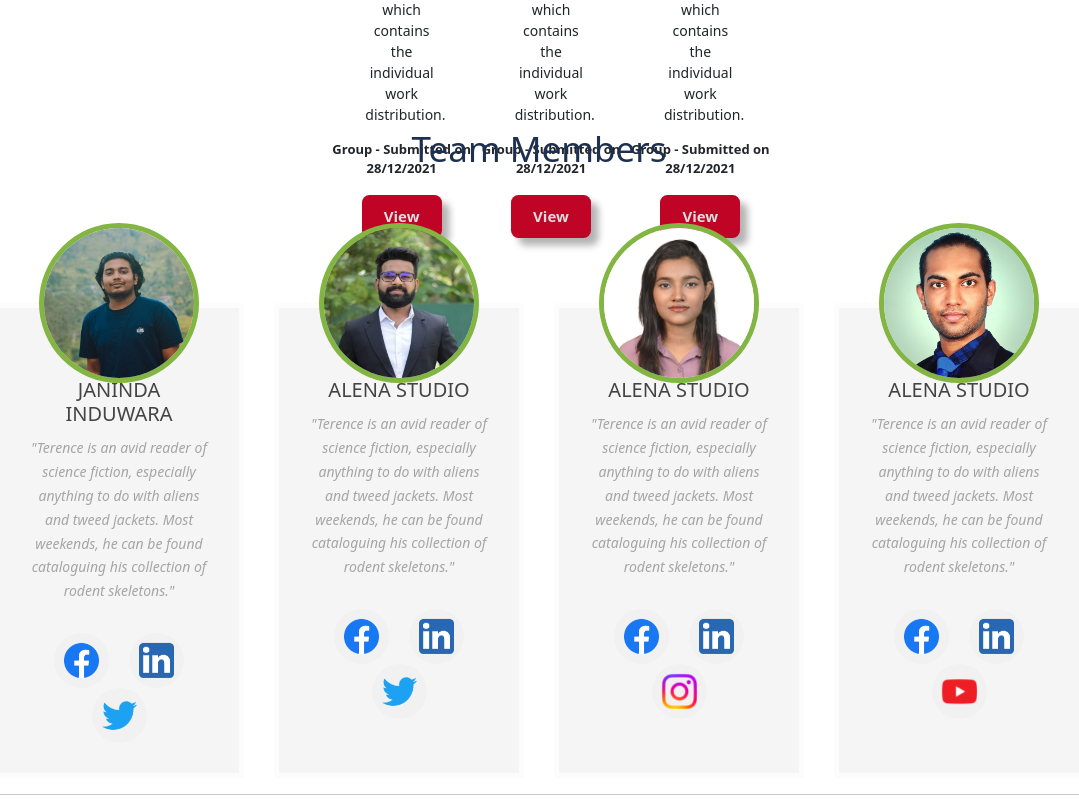
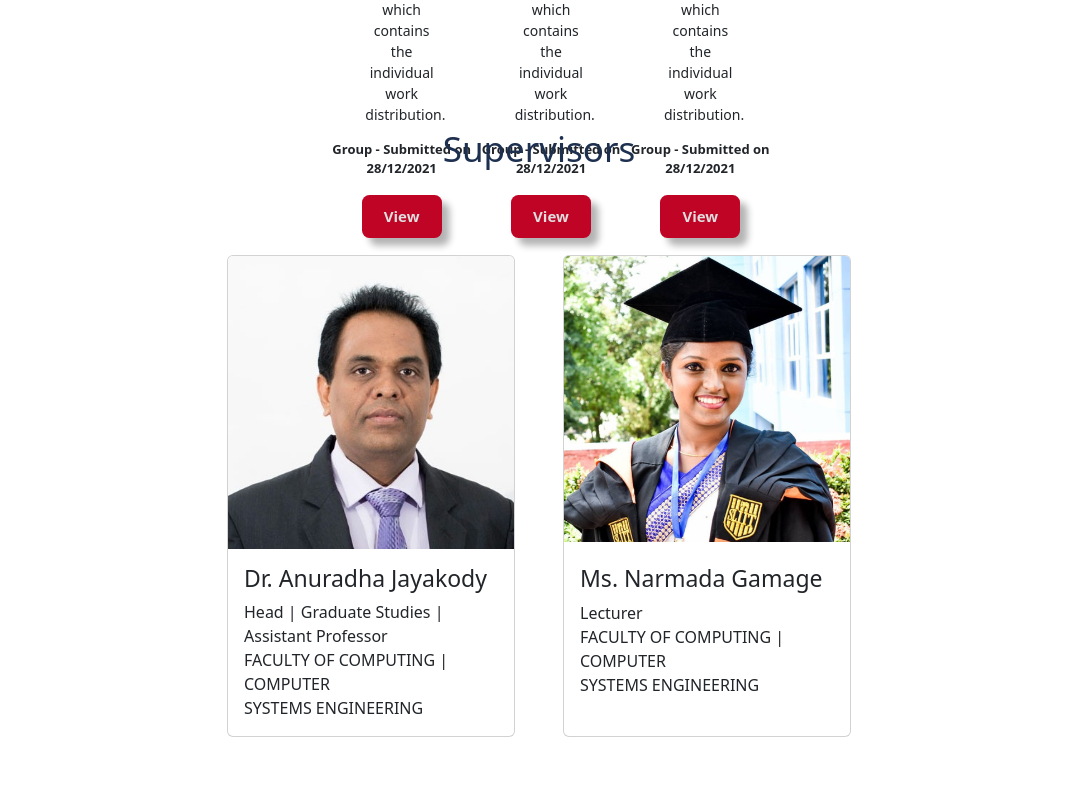
Before and after one commit to Agasthi98/research-web, a React (Create React App) app: page / in a window 1280 px wide. Shown: the part 8321-9120 px from the top of the page, without its empty margins (101-1180 px from the left). Built offline with nearby package versions, Linux system fonts and the light colour scheme.

Commit message:
supervisor added

```diff
--- /dev/null
+++ b/src/components/Panel/Panel.jsx
@@ -0,0 +1,51 @@
+import Card from "react-bootstrap/Card";
+import Img1 from "./img1.jpg";
+import Img2 from "./img2.jpg";
+
+function BasicExample() {
+  return (
+    <>
+      <div
+        className="card-view"
+        style={{
+          display: "flex",
+          flexDirection: "row",
+          gap: "3rem",
+          justifyContent: "center",
+          margin: "5rem 0",
+        }}
+      >
+        <Card style={{ width: "18rem" }}>
+          <Card.Img variant="top" src={Img1} />
+          <Card.Body>
+            <Card.Title style={{ fontSize: "23px", fontWeight: "500" }}>
+              {" "}
+              Dr. Anuradha Jayakody
+            </Card.Title>
+            <Card.Text style={{ fontWeight: "500" }}>
+              Head | Graduate Studies | Assistant Professor <br /> FACULTY OF
+              COMPUTING | COMPUTER SYSTEMS ENGINEERING
+            </Card.Text>
+          </Card.Body>
+        </Card>
+        <Card style={{ width: "18rem" }}>
+          <Card.Img variant="top" src={Img2} />
+          <Card.Body>
+            <Card.Title
+              style={{ fontSize: "23px", fontWeight: "500", marginTop: "7px" }}
+            >
+              Ms. Narmada Gamage
+            </Card.Title>
+            <Card.Text style={{ fontWeight: "500" }}>
+              Lecturer
+              <br />
+              FACULTY OF COMPUTING | COMPUTER SYSTEMS ENGINEERING
+            </Card.Text>
+          </Card.Body>
+        </Card>
+      </div>
+    </>
+  );
+}
+
+export default BasicExample;
--- a/src/components/supervisors/supervisor.jsx
+++ b/src/components/supervisors/supervisor.jsx
@@ -11,10 +11,17 @@ import Janinda from "../../assets/img/team/janinda.jpg";
 import Member2 from "../../assets/img/team/member2.jpg";
 import Member3 from "../../assets/img/team/member3.jpg";
 import Member4 from "../../assets/img/team/member4.jpg";
+import Panel from "../Panel/Panel";
 
 const supervisor = () => {
   return (
     <>
+      <div className="title" style={{ color: "#1e3050" }}>
+        Supervisors
+      </div>
+      <div className="panel">
+        <Panel />
+      </div>
       <div className="team-members">
         <div className="title" style={{ color: "#1e3050" }}>
           Team Members
@@ -31,11 +38,11 @@ const supervisor = () => {
             </header>
 
             <div class="profile-bio">
-              <p>
+              {/* <p>
                 "Terence is an avid reader of science fiction, especially
                 anything to do with aliens and tweed jackets. Most weekends, he
                 can be found cataloguing his collection of rodent skeletons."
-              </p>
+              </p> */}
             </div>
 
             <ul class="profile-social-links">
@@ -70,28 +77,28 @@ const supervisor = () => {
             </header>
 
             <div class="profile-bio">
-              <p>
+              {/* <p>
                 "Terence is an avid reader of science fiction, especially
                 anything to do with aliens and tweed jackets. Most weekends, he
                 can be found cataloguing his collection of rodent skeletons."
-              </p>
+              </p> */}
             </div>
 
             <ul class="profile-social-links">
               <li>
-                <a href="https://twitter.com/tutsplus">
+                <a href="#">
                   <img src={Facebook} />
                 </a>
               </li>
 
               <li>
-                <a href="https://envato.com">
+                <a href="#">
                   <img src={LinkedIn} />
                 </a>
               </li>
 
               <li>
-                <a href="https://codepen.io/tutsplus">
+                <a href="#">
                   <img src={Twitter} />
                 </a>
               </li>
@@ -109,28 +116,28 @@ const supervisor = () => {
             </header>
 
             <div class="profile-bio">
-              <p>
+              {/* <p>
                 "Terence is an avid reader of science fiction, especially
                 anything to do with aliens and tweed jackets. Most weekends, he
                 can be found cataloguing his collection of rodent skeletons."
-              </p>
+              </p> */}
             </div>
 
             <ul class="profile-social-links">
               <li>
-                <a href="https://twitter.com/tutsplus">
+                <a href="#">
                   <img src={Facebook} />
                 </a>
               </li>
 
               <li>
-                <a href="https://envato.com">
+                <a href="#">
                   <img src={LinkedIn} />
                 </a>
               </li>
 
               <li>
-                <a href="https://codepen.io/tutsplus">
+                <a href="#">
                   <img src={Instagram} />
                 </a>
               </li>
@@ -148,28 +155,28 @@ const supervisor = () => {
             </header>
 
             <div class="profile-bio">
-              <p>
+              {/* <p>
                 "Terence is an avid reader of science fiction, especially
                 anything to do with aliens and tweed jackets. Most weekends, he
                 can be found cataloguing his collection of rodent skeletons."
-              </p>
+              </p> */}
             </div>
 
             <ul class="profile-social-links">
               <li>
-                <a href="https://twitter.com/tutsplus">
+                <a href="#">
                   <img src={Facebook} />
                 </a>
               </li>
 
               <li>
-                <a href="https://envato.com">
+                <a href="#">
                   <img src={LinkedIn} />
                 </a>
               </li>
 
               <li>
-                <a href="https://codepen.io/tutsplus">
+                <a href="#">
                   <img src={Youtube} />
                 </a>
               </li>
--- a/src/components/supervisors/supervisor.scss
+++ b/src/components/supervisors/supervisor.scss
@@ -64,7 +64,7 @@ img {
   font-size: 20px;
   color: #444;
   text-transform: uppercase;
-  margin-bottom: 5px;
+  margin-top: 2rem;
 }
 .profile-card header h2 {
   font-size: 14px;
@@ -88,7 +88,6 @@ img {
 }
 .profile-social-links li {
   display: inline-block;
-  margin: 0 10px;
 }
 .profile-social-links li a {
   width: 55px;
```
Also changed, not shown: src/components/Panel/img1.jpg (added), src/components/Panel/img2.jpg (added).
